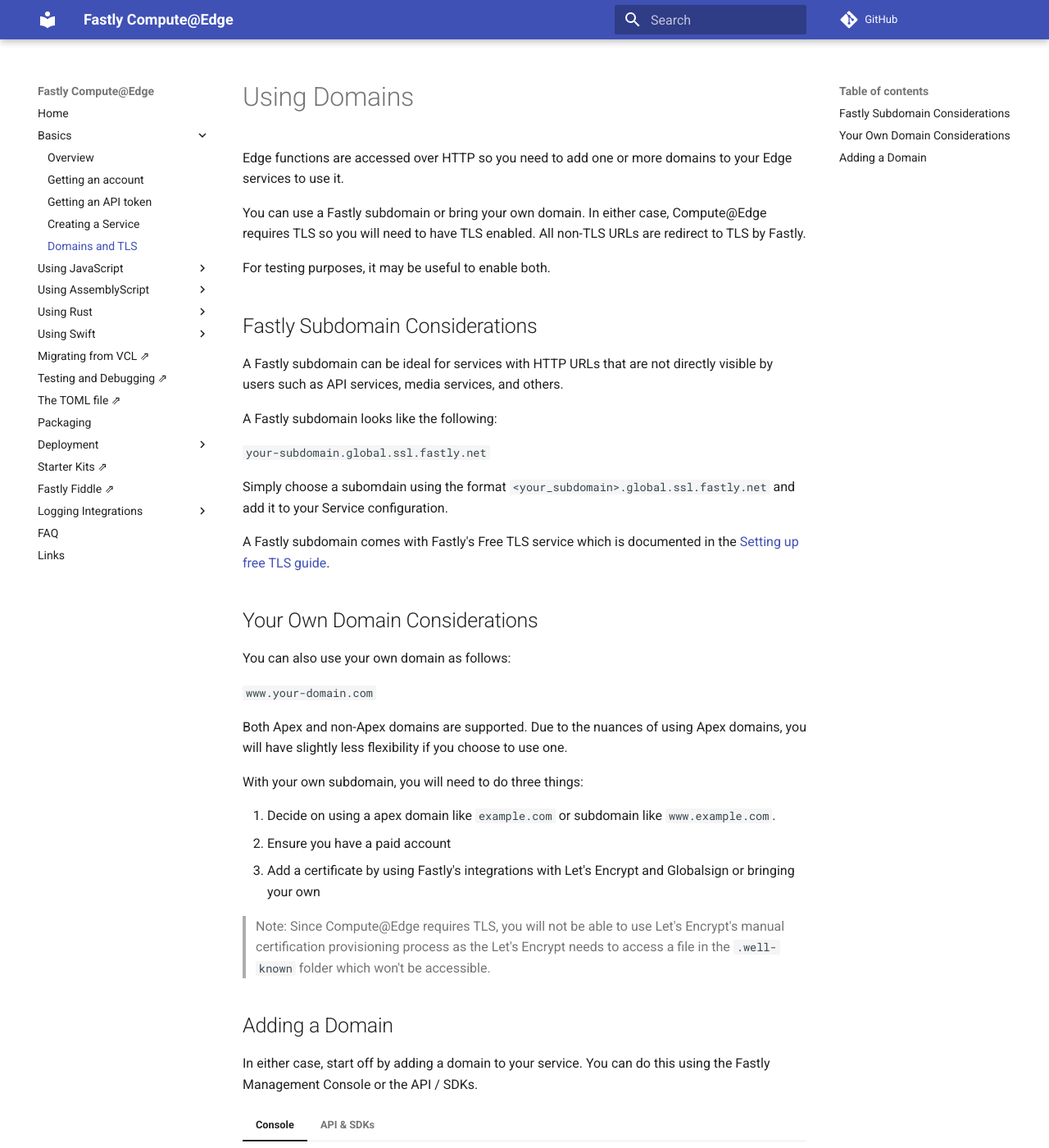
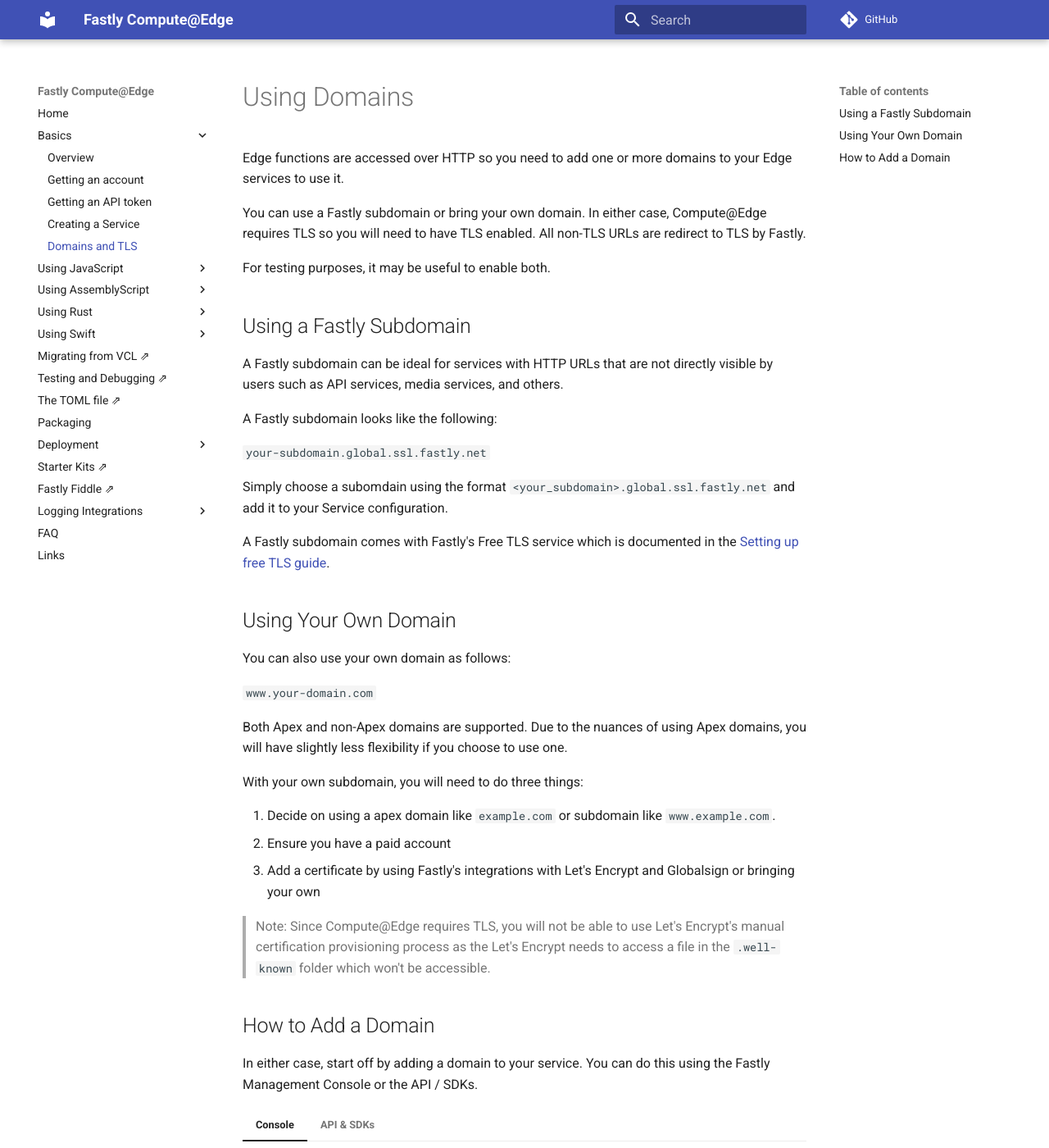
Before and after one commit to grokify/fastly-guide-compute, an MkDocs documentation site: the page built from docs/basics/domains_and_tls.md, in a window 1280 px wide and 1400 px high. Shown: the whole window at 82% size. Built offline with MkDocs 1.6.1 and Material for MkDocs 9.7.7, drawn with Linux system fonts in a browser that asks for light colours; comment, search, counter and statistics services are not loaded.

Commit message:
fix: "Domains and TLS" links

```diff
--- a/docs/basics/dns_and_tls.md
+++ b/docs/basics/domains_and_tls.md
@@ -6,7 +6,7 @@
 
 For testing purposes, it may be useful to enable both.
 
-## Fastly Subdomain Considerations
+## Using a Fastly Subdomain
 
 A Fastly subdomain can be ideal for services with HTTP URLs that are not directly visible by users such as API services, media services, and others.
 
@@ -18,7 +18,7 @@
 
 A Fastly subdomain comes with Fastly's Free TLS service which is documented in the [Setting up free TLS guide](https://docs.fastly.com/en/guides/setting-up-free-tls).
 
-## Your Own Domain Considerations
+## Using Your Own Domain
 
 You can also use your own domain as follows:
 
@@ -34,7 +34,7 @@
 
 > Note: Since Compute@Edge requires TLS, you will not be able to use Let's Encrypt's manual certification provisioning process as the Let's Encrypt needs to access a file in the `.well-known` folder which won't be accessible.
 
-## Adding a Domain
+## How to Add a Domain
 
 In either case, start off by adding a domain to your service. You can do this using the Fastly Management Console or the API / SDKs.
 
@@ -48,4 +48,4 @@
 
     This API is located at:
 
-    `POST https://api/service/service_id/version/version_id/domain`
+    `POST https://api/service/{service_id}/version/{version_id}/domain`
--- a/mkdocs.yml
+++ b/mkdocs.yml
@@ -19,7 +19,7 @@
     - 'Getting an account': basics/account.md
     - 'Getting an API token': basics/token.md
     - 'Creating a Service': basics/service.md
-    - 'Domains and TLS': basics/dns_and_tls.md
+    - 'Domains and TLS': basics/domains_and_tls.md
   - 'Using JavaScript':
     - 'Quickstart': compute/quickstart_javascript.md
     - 'Tutorial ⇗': https://developer.fastly.com/learning/compute/javascript/
```
Also changed, not shown: docs/basics/service.md (+1 -1 lines), docs/compute/quickstart_javascript.md (+1 -1 lines).
